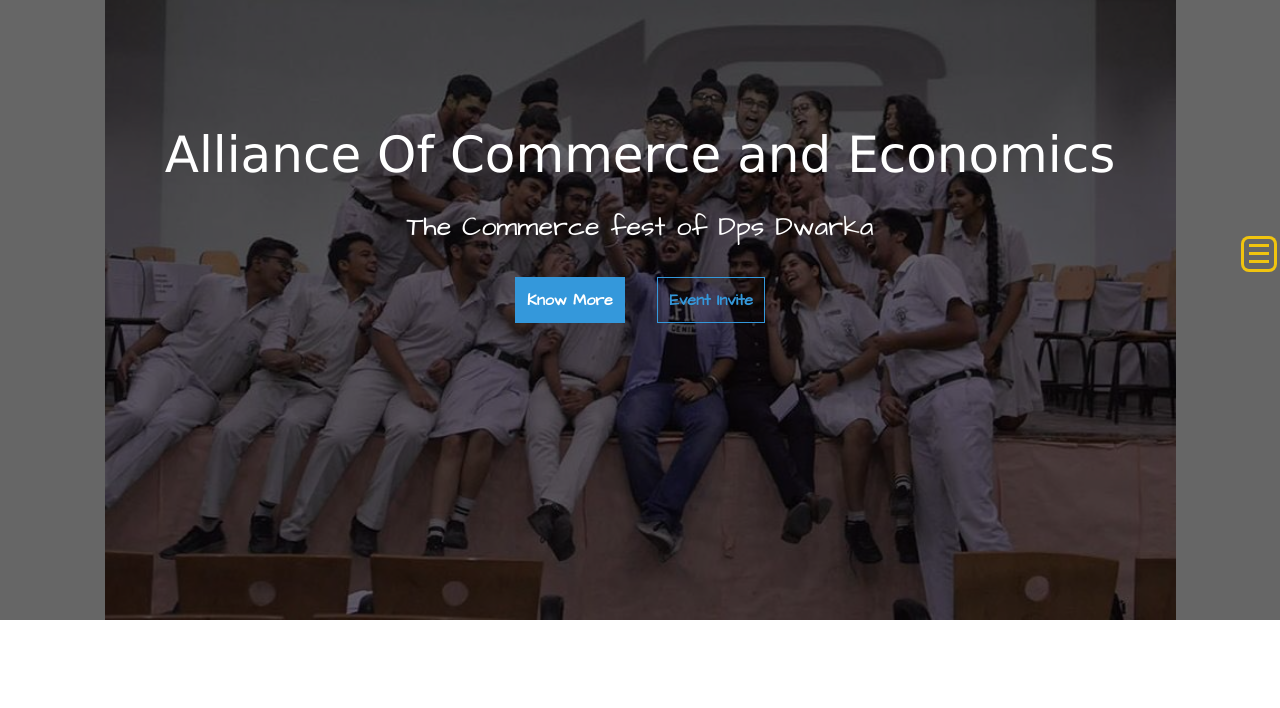
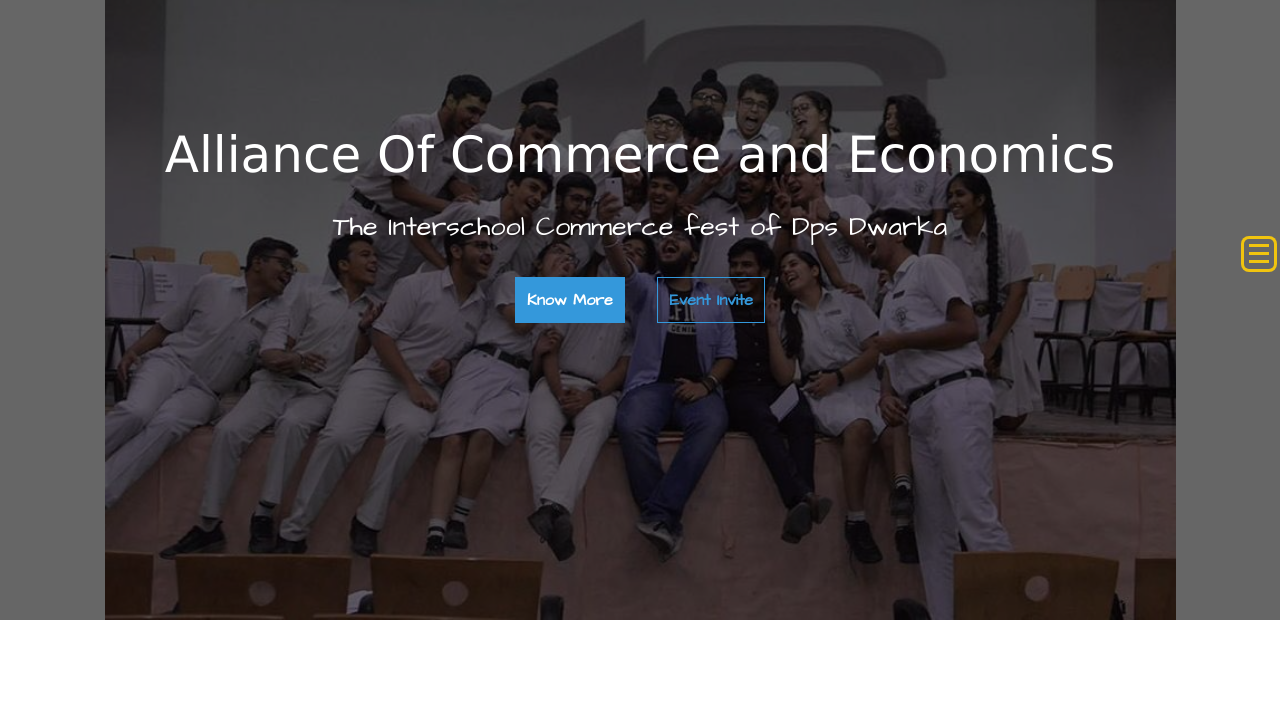
Before and after one commit to Tanvish/ace2017, a plain HTML site: page index.html in a window 1280 px wide. Shown: the part 92-800 px from the top of the page. Drawn offline with nearby package versions, Linux system fonts and the light colour scheme; a web font is replaced by a local one.

Commit message:
Update index.html

```diff
--- a/index.html
+++ b/index.html
@@ -48,8 +48,8 @@
 
  </div>
  <div class="main" id ="main" align="center">
-   <h1>Alliance Of Commerce and Economics</h1>
-   <h3>The Commerce fest of Dps Dwarka</h3>
+   <h1><span class="blues str">A</span>lliance <span class="blues">O</span>f <span class="blues str">C</span>ommerce <span class="blues">a</span>nd <span class="blues str">E</span>conomics</h1>
+   <h3 class="blues">The Interschool Commerce fest of Dps Dwarka</h3>
    <a href="#about" class="left-btn">Know More</a>
    <a href="#invite" class="right-btn">Event Invite</a>
    </div>
```
